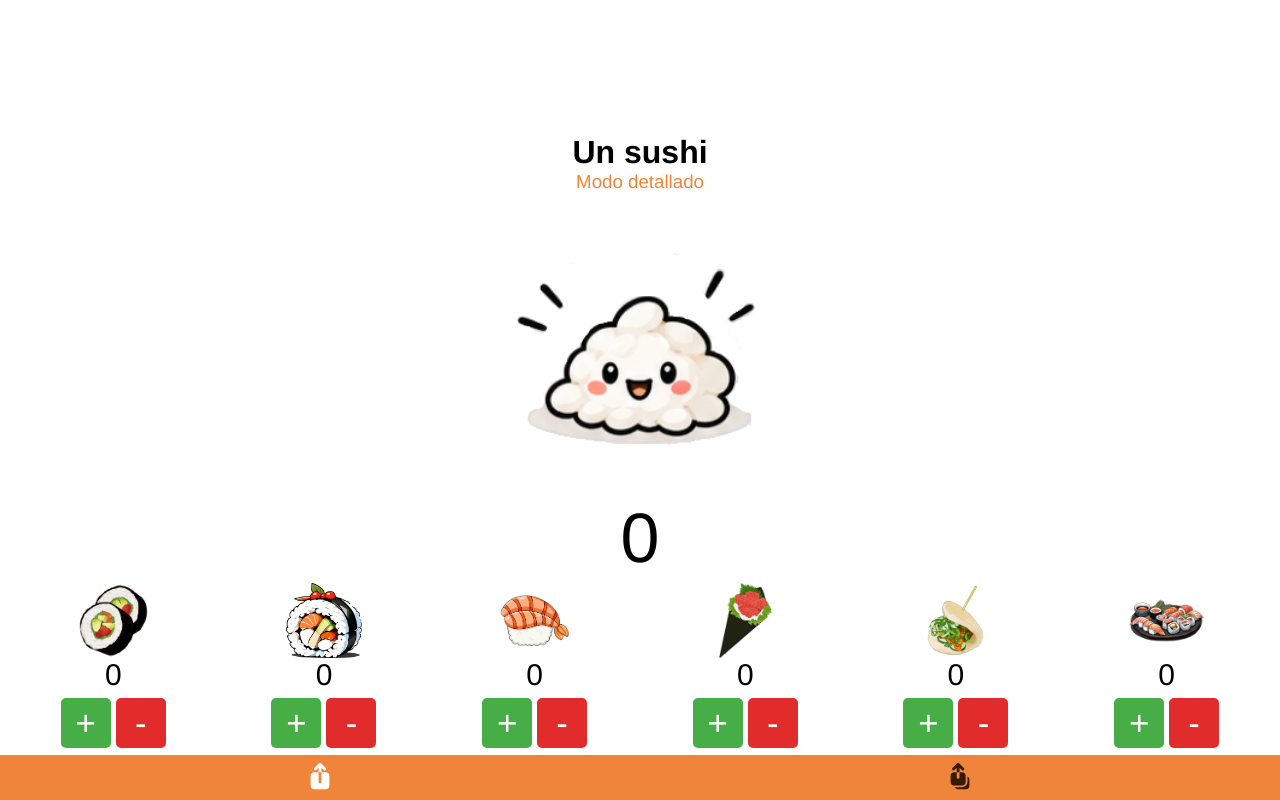
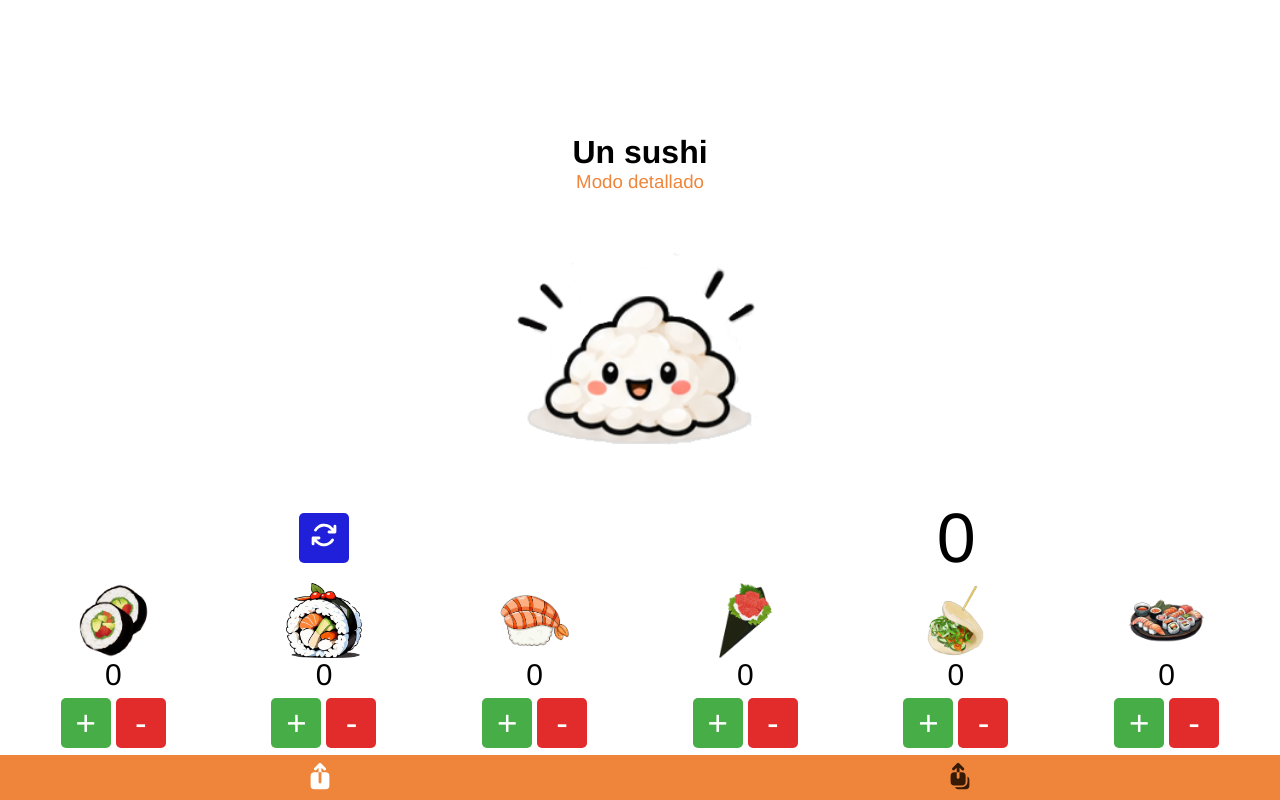
Before and after one commit to jucamgar2/UnSushi, a React (Create React App) app: page /detail in a window 1280 px wide. Built offline with nearby package versions, Linux system fonts and the light colour scheme.

Commit message:
feat: restart button in detailed counter

```diff
--- a/src/detailedCounter/DetailedCounter.jsx
+++ b/src/detailedCounter/DetailedCounter.jsx
@@ -1,4 +1,5 @@
 import CounterImage from "../common/CounterImage";
+import RestartButton from "../common/RestartButton";
 import SushiOption from "./SushiOption";
 import { useState, useEffect } from "react";
 
@@ -193,6 +194,20 @@ const DetailedCounter = () => {
         })
     }
 
+    const restartDetailedCounter = () => {
+        localStorage.removeItem("DetailedCounter");
+        const newDetailedCounter = {
+            counter:0,
+            maki:0,
+            uramaki:0,
+            niguiri:0,
+            temaki:0,
+            bao:0,
+            other:0
+        };
+        setDetailCount(newDetailedCounter);
+    }
+
     return <>
         <header className="simple-counter">
             <h1>Un sushi</h1>
@@ -205,6 +220,7 @@ const DetailedCounter = () => {
         <CounterImage count={detailCount.counter} />
 
         <div className="counter-container-detail">
+            <RestartButton callback={restartDetailedCounter}/>
             <p id="detailed-counter">{detailCount.counter}</p>
         </div>
 
--- a/src/index.css
+++ b/src/index.css
@@ -94,8 +94,9 @@
 
 .counter-container-detail {
     display: flex;
-    justify-content: center;
+    justify-content: space-around;
     font-size: 70px;
+    align-items: center;
 }
 
 .counter-container-detail p {
```
